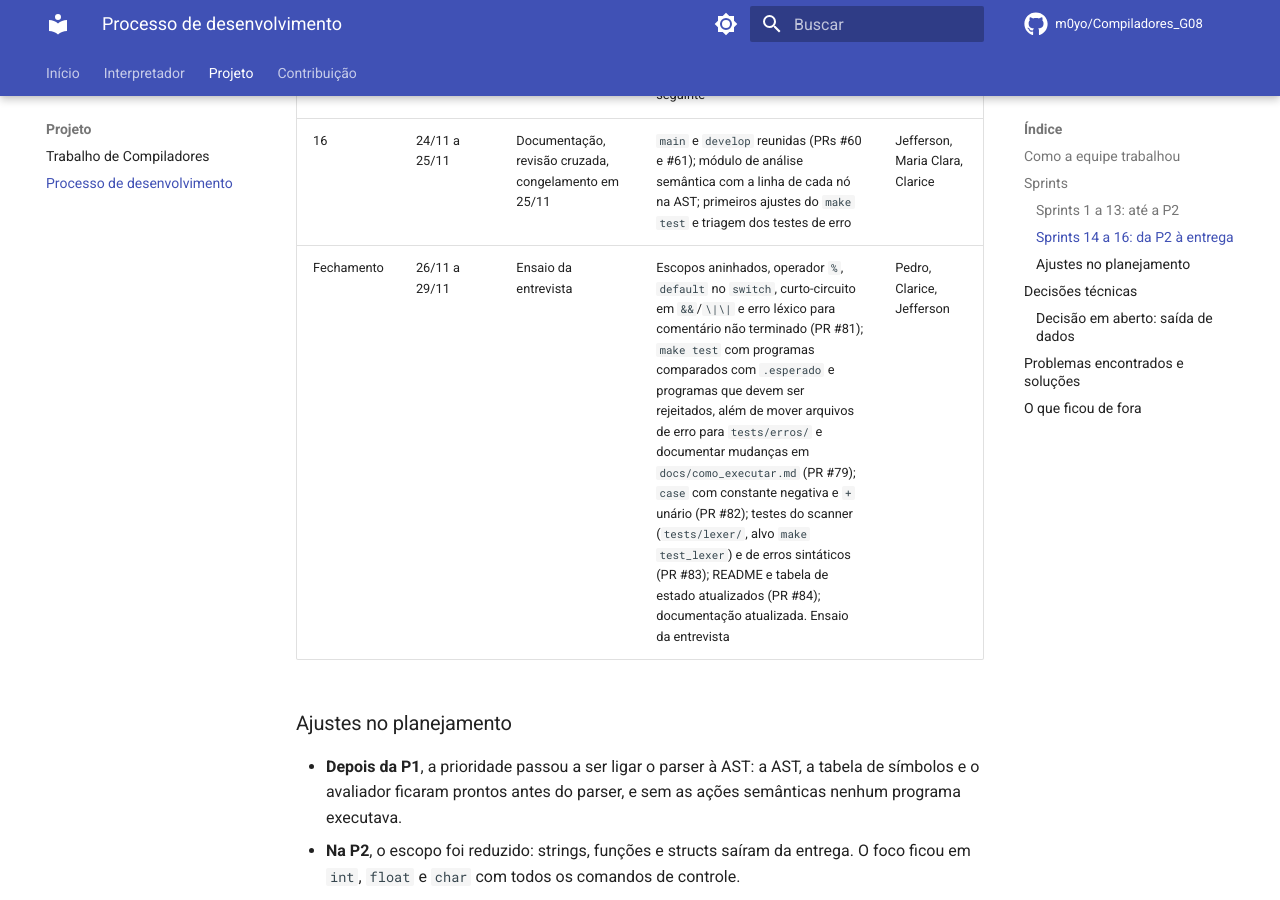
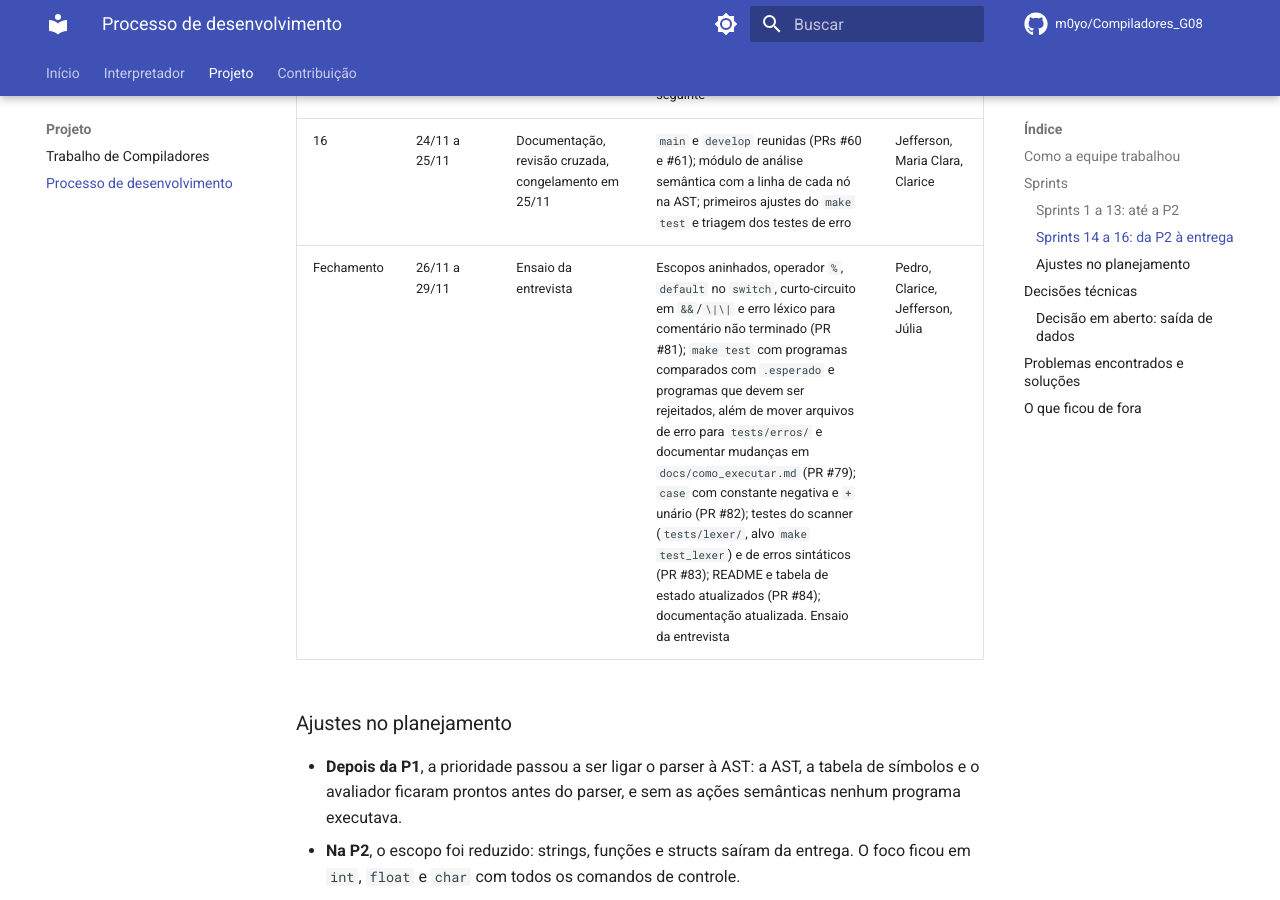
Before and after one commit to m0yo/Compiladores_G08, an MkDocs documentation site: the page built from docs/processo.md, in a window 1280 px wide and 900 px high, scrolled down 2850 px. Built offline with MkDocs 1.6.1 and Material for MkDocs 9.7.7, drawn with Linux system fonts in a browser that asks for light colours; comment, search, counter and statistics services are not loaded.

Commit message:
Atualiza tabela de planejamento e ensaio da entrevista
Atualização da tabela de planejamento com detalhes sobre o fechamento e ensaio da entrevista, incluindo as contribuições de Júlia.

```diff
--- a/docs/processo.md
+++ b/docs/processo.md
@@ -43,7 +43,7 @@ As sprints vão de terça a segunda, de modo que cada uma termina antes da revis
 | 14 | 10/11 a 18/11 | Parser completo (declarações, atribuições, `if`, `while`, `for`, blocos); ações semânticas que criam a AST | Parser com declarações, expressões e todos os comandos de controle, documentado em `docs/parser.md` (PR #57); parser passa a construir a AST | Jefferson, Pedro |
 | 15 | 19/11 a 23/11 | Execução de ponta a ponta; análise semântica básica; `make test` | Programas completos executados de ponta a ponta (PR #58); strings, funções e structs retirados do lexer e do parser, com testes de rejeição (PR #59). A análise semântica e o `make test` ficaram para a sprint seguinte | Pedro, Jefferson |
 | 16 | 24/11 a 25/11 | Documentação, revisão cruzada, congelamento em 25/11 | `main` e `develop` reunidas (PRs #60 e #61); módulo de análise semântica com a linha de cada nó na AST; primeiros ajustes do `make test` e triagem dos testes de erro | Jefferson, Maria Clara, Clarice |
-| Fechamento | 26/11 a 29/11 | Ensaio da entrevista | Escopos aninhados, operador `%`, `default` no `switch`, curto-circuito em `&&`/`\|\|` e erro léxico para comentário não terminado (PR #81); `make test` com programas comparados com `.esperado` e programas que devem ser rejeitados, além de mover arquivos de erro para `tests/erros/` e documentar mudanças em `docs/como_executar.md` (PR #79); `case` com constante negativa e `+` unário (PR #82); testes do scanner (`tests/lexer/`, alvo `make test_lexer`) e de erros sintáticos (PR #83); README e tabela de estado atualizados (PR #84); documentação atualizada. Ensaio da entrevista | Pedro, Clarice, Jefferson |
+| Fechamento | 26/11 a 29/11 | Ensaio da entrevista | Escopos aninhados, operador `%`, `default` no `switch`, curto-circuito em `&&`/`\|\|` e erro léxico para comentário não terminado (PR #81); `make test` com programas comparados com `.esperado` e programas que devem ser rejeitados, além de mover arquivos de erro para `tests/erros/` e documentar mudanças em `docs/como_executar.md` (PR #79); `case` com constante negativa e `+` unário (PR #82); testes do scanner (`tests/lexer/`, alvo `make test_lexer`) e de erros sintáticos (PR #83); README e tabela de estado atualizados (PR #84); documentação atualizada. Ensaio da entrevista | Pedro, Clarice, Jefferson, Júlia |
 
 ### Ajustes no planejamento
 
```
